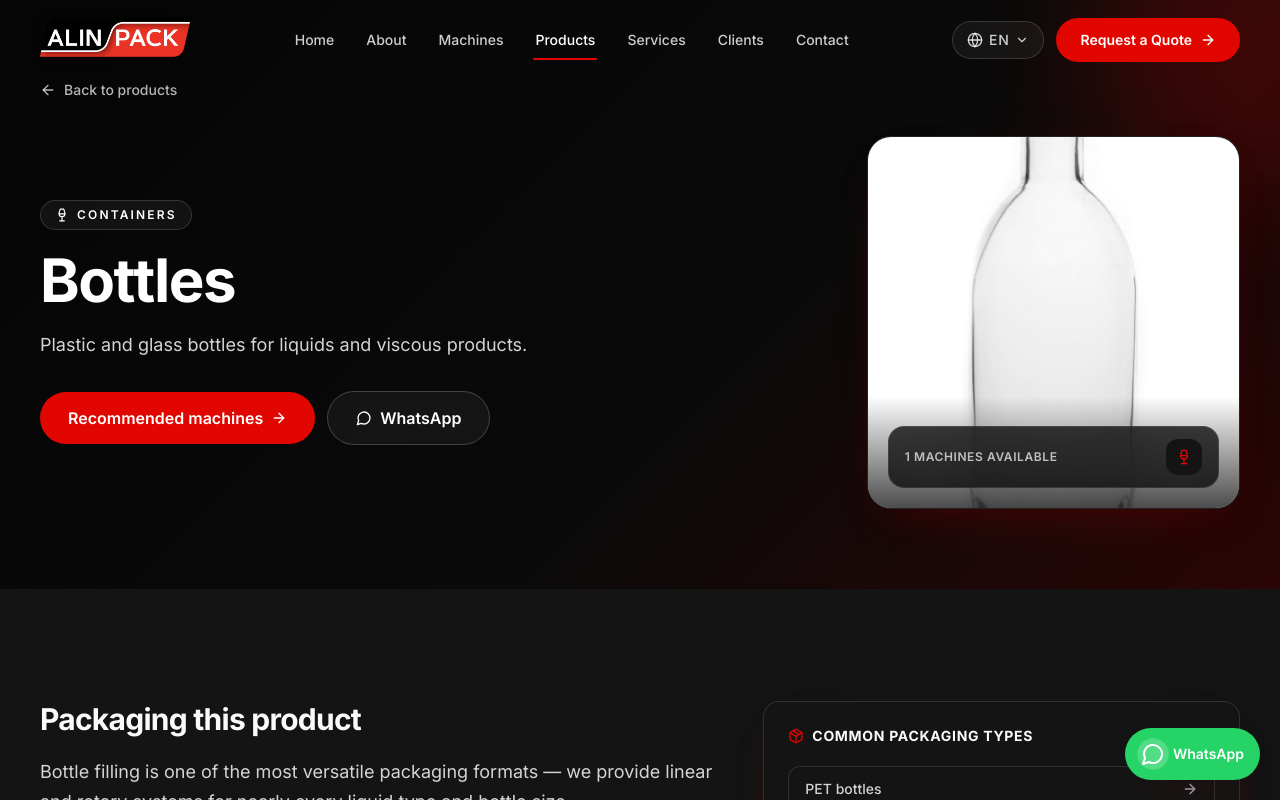
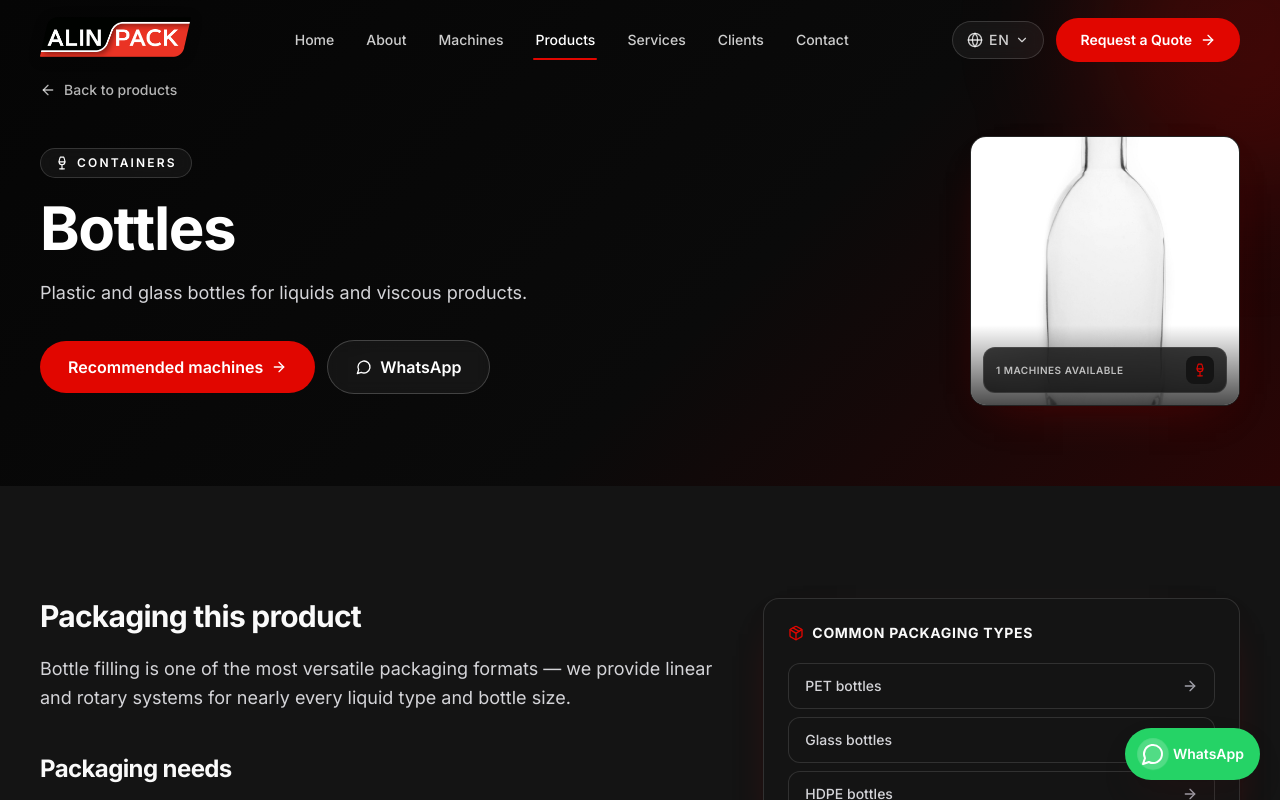
Before and after one commit to ibrapr/AlinPack, a Next.js app: page /en/products/bottles in a window 1280 px wide. Shown: the top 800 px of the page. Built offline with nearby package versions, Linux system fonts and the light colour scheme.

Commit message:
Reduce product detail image size

```diff
--- a/app/[locale]/products/[slug]/page.tsx
+++ b/app/[locale]/products/[slug]/page.tsx
@@ -63,7 +63,7 @@ export default function ProductDetailPage({
           </Link>
 
           <div className="mt-8 grid items-center gap-10 lg:grid-cols-12">
-            <div className="lg:col-span-8">
+            <div className="lg:col-span-9">
               <div className="inline-flex items-center gap-2 rounded-full border border-white/15 bg-white/5 px-3.5 py-1.5 text-xs font-semibold uppercase tracking-[0.18em] backdrop-blur">
                 <ProductIcon name={product.icon || 'box'} className="h-3.5 w-3.5" />
                 {product.group}
@@ -90,8 +90,8 @@ export default function ProductDetailPage({
               </div>
             </div>
 
-            <div className="lg:col-span-4">
-              <div className="relative aspect-square overflow-hidden rounded-3xl border border-white/10 bg-brand-black shadow-card">
+            <div className="lg:col-span-3">
+              <div className="relative mx-auto aspect-square max-w-[220px] overflow-hidden rounded-2xl border border-white/10 bg-brand-black shadow-card sm:max-w-[260px] lg:max-w-none">
                 {product.image ? (
                   // eslint-disable-next-line @next/next/no-img-element
                   <img
@@ -110,13 +110,13 @@ export default function ProductDetailPage({
                     </div>
                   </>
                 )}
-                <div className="absolute inset-x-0 bottom-0 h-28 bg-gradient-to-t from-black/70 to-transparent" />
-                <div className="absolute bottom-5 start-5 end-5 flex items-center justify-between gap-3 rounded-2xl border border-white/10 bg-black/50 px-4 py-3 backdrop-blur-xl">
-                  <p className="text-xs uppercase tracking-wider text-white/70 font-semibold">
+                <div className="absolute inset-x-0 bottom-0 h-20 bg-gradient-to-t from-black/70 to-transparent" />
+                <div className="absolute bottom-3 start-3 end-3 flex items-center justify-between gap-2 rounded-xl border border-white/10 bg-black/50 px-3 py-2 backdrop-blur-xl">
+                  <p className="text-[10px] uppercase tracking-wider text-white/70 font-semibold">
                     {matchingMachines.length} {dict.products.card.machines}
                   </p>
-                  <div className="flex h-9 w-9 items-center justify-center rounded-xl bg-white text-brand-red">
-                    <ProductIcon name={product.icon || 'box'} className="h-4 w-4" />
+                  <div className="flex h-7 w-7 items-center justify-center rounded-lg bg-white text-brand-red">
+                    <ProductIcon name={product.icon || 'box'} className="h-3.5 w-3.5" />
                   </div>
                 </div>
               </div>
```
